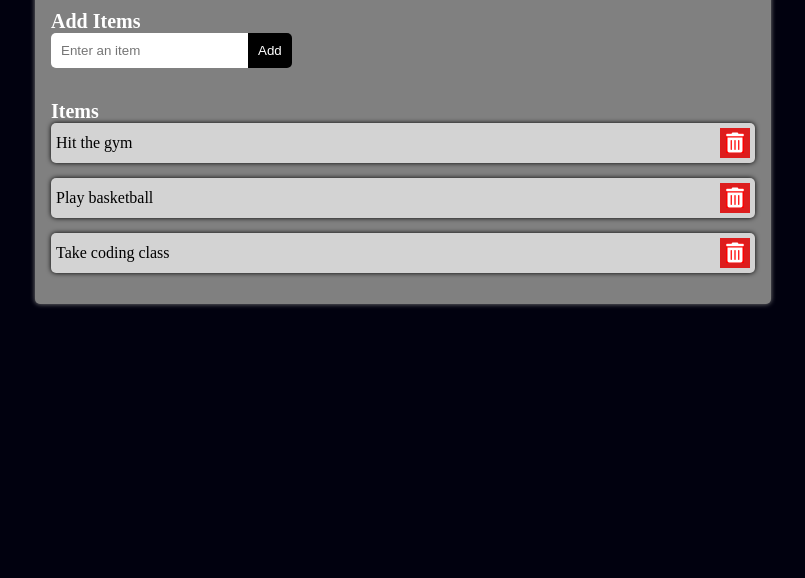
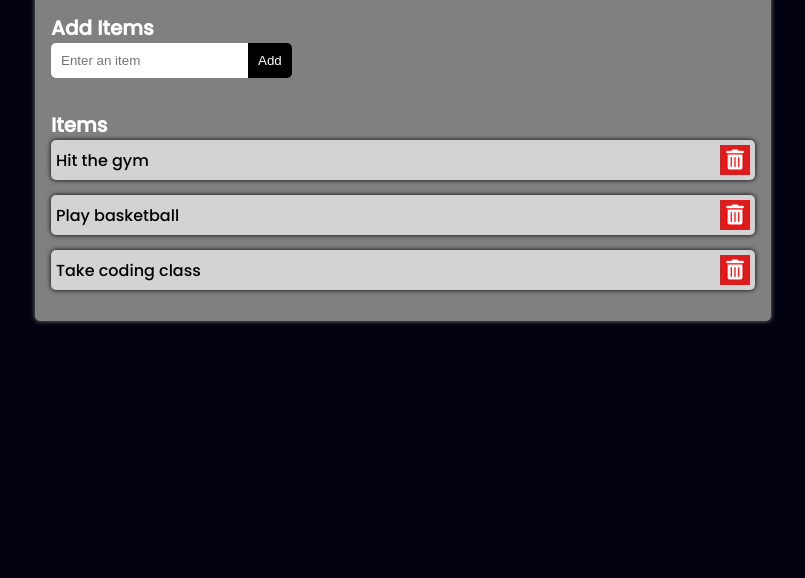
Before and after one commit to brainbox15/Todo-List, a plain HTML site: page index.html in a window 1280 px wide. Shown: the part 222-800 px from the top of the page, without its empty margins (237-1042 px from the left). Drawn offline with Linux system fonts and the light colour scheme.

Commit message:
changed the font family a selected elements

```diff
--- a/todo.css
+++ b/todo.css
@@ -1,3 +1,8 @@
+@import url('https://fonts.googleapis.com/css2?family=Roboto:ital,wght@1,500&display=swap');
+@import url('https://fonts.googleapis.com/css2?family=Poppins:wght@500&display=swap');
+
+
+
 * {
     padding: 0;
     margin: 0;
@@ -6,7 +11,7 @@
 
 
 body {
-    font-family: poppins;
+    font-family: 'Poppins', sans-serif;
     background-color: rgb(1, 1, 15);
 }
 
@@ -28,11 +33,8 @@ h1 {
 
 
 
-
-
-
 #intro {
-    font-family: Roboto, sans-serif;
+    font-family: 'Roboto', sans-serif;
     font-size: 40px;
     text-align: center;
     margin: 2em 0 0 0;
```
